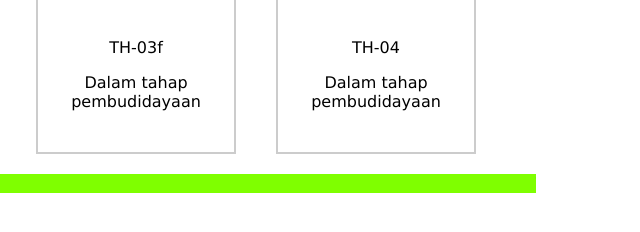
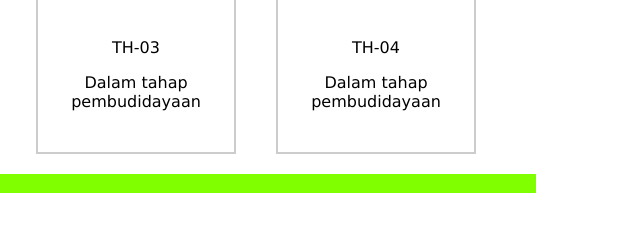
Before and after one commit to albertussalibpranoto/albertussalibpranoto, a plain HTML site: page tanamanhias.html in a window 1280 px wide. Shown: the part 356-588 px from the top of the page, 472-1112 px from the left. Drawn offline with Linux system fonts and the light colour scheme.

Commit message:
Update tanamanhias.html

```diff
--- a/tanamanhias.html
+++ b/tanamanhias.html
@@ -95,7 +95,7 @@
               <img src="images/th03.jpg" alt="th03" width="400" height="400">
             </a>
             <div class="desc">
-              <p>TH-03f</p>
+              <p>TH-03</p>
               <p>Dalam tahap pembudidayaan</p>
             </div>
         </div>
```
